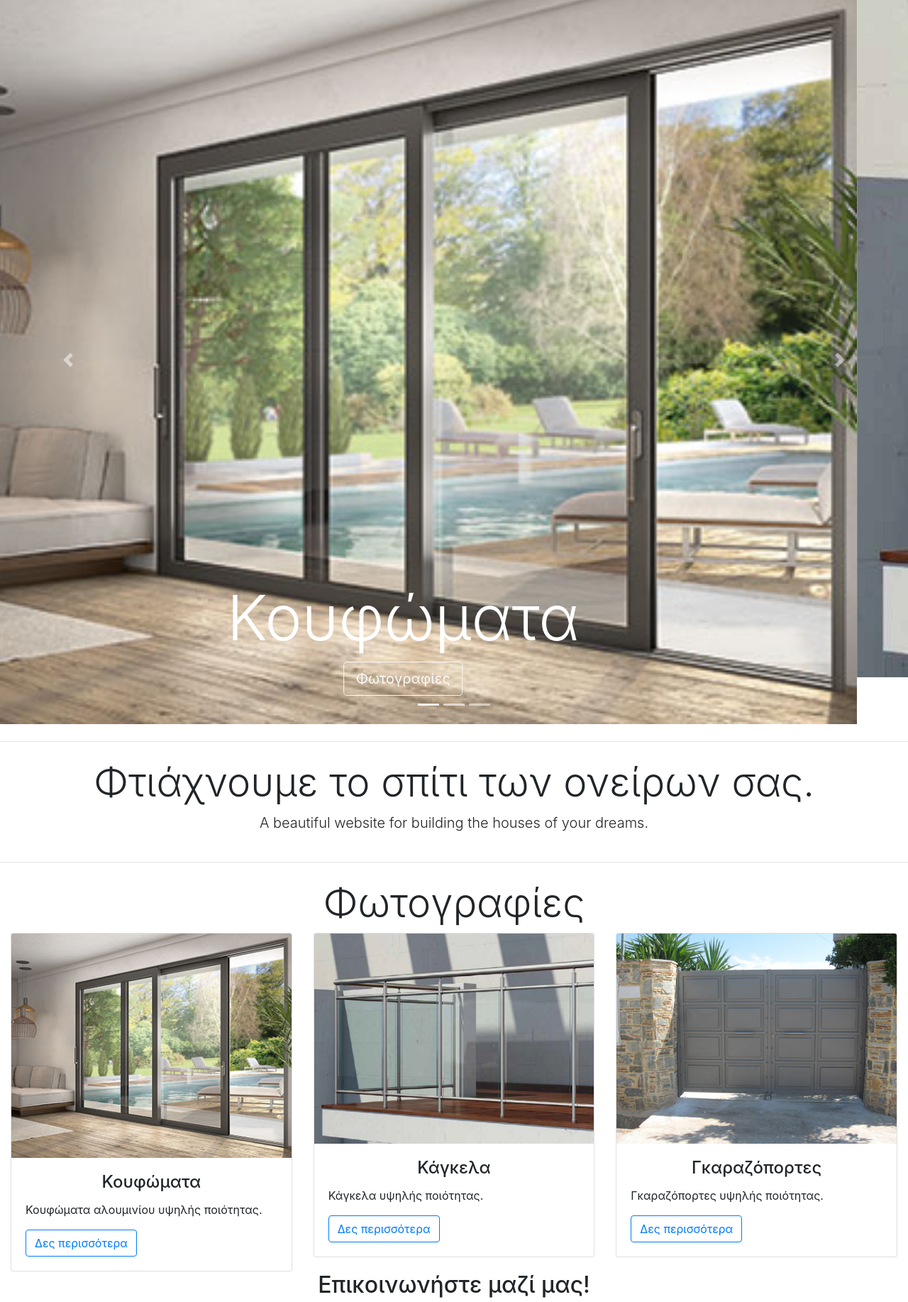
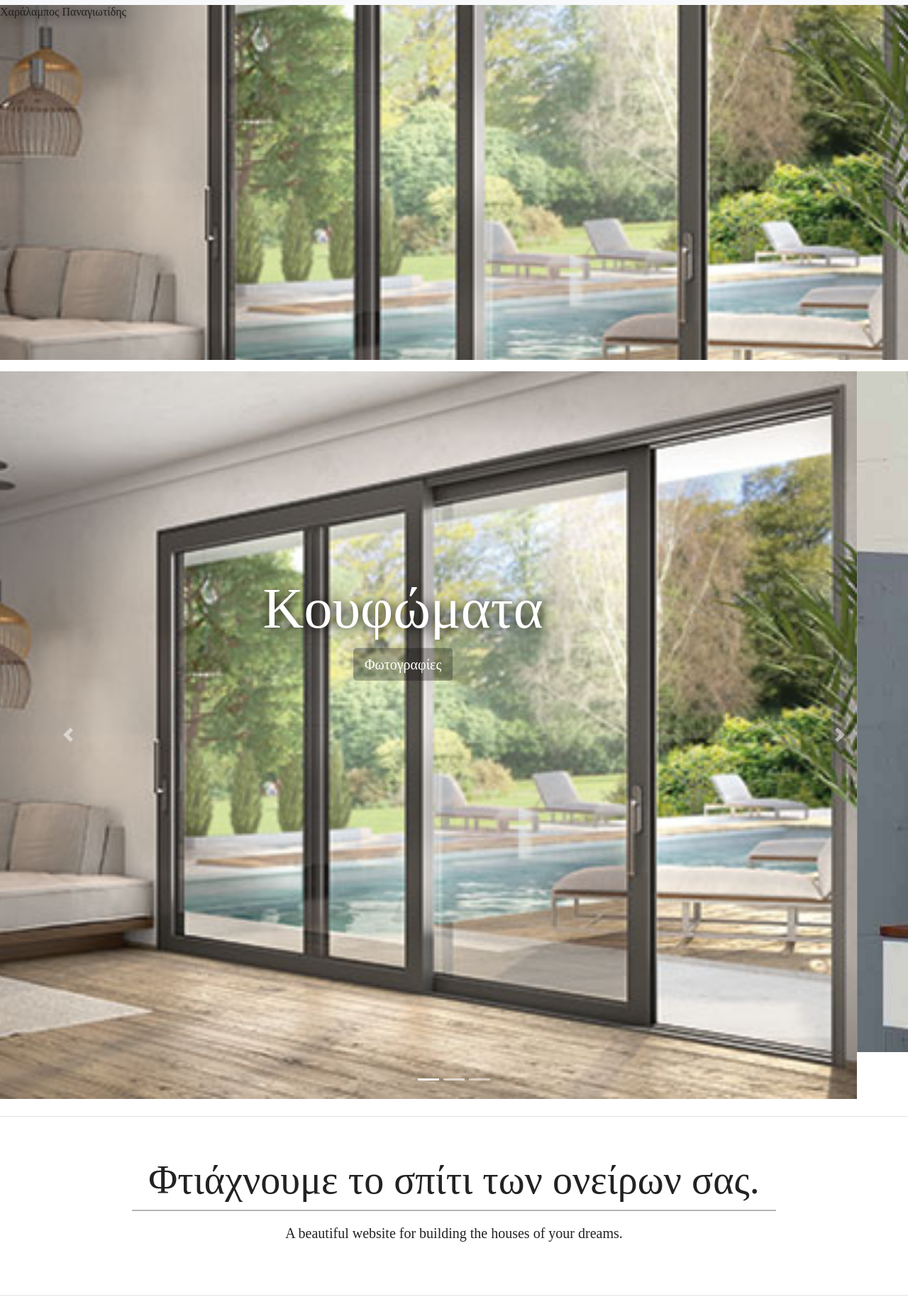
Before and after one commit to liamylo/panagiotidis, a plain HTML site: page index.html in a window 1280 px wide. Shown: the part 61-1895 px from the top of the page at 71% size. Drawn offline with nearby package versions, Linux system fonts and the light colour scheme.

Commit message:
Adding css to the page

```diff
--- a/index.html
+++ b/index.html
@@ -46,6 +46,15 @@
 <!-- Home -->
 <section id="home">
 
+    <!-- Fixed background -->
+    <figure>
+        <div class="fixed-wrap">
+            <div id="fixed">
+                <h1 class="title">Χαράλαμπος Παναγιωτίδης</h1>
+            </div>
+        </div>
+    </figure>
+
     <!-- Image Slider -->
     <div id="slides" class="carousel slide" data-ride="carousel">
         <ul class="carousel-indicators">
@@ -59,21 +68,21 @@
                 <img src="img/koufomata.jpg" alt="Κουφώματα">
                 <div class="carousel-caption">
                     <h1 class="display-2">Κουφώματα</h1>
-                    <button type="button" class="btn btn-outline-light btn-lg">Φωτογραφίες</button>
+                    <button type="button" class="btn btn-primary btn-lg">Φωτογραφίες</button>
                 </div>
             </div>
             <div class="carousel-item">
                 <img src="img/kagkela.jpg" alt="Κάγκελα">
                 <div class="carousel-caption">
                     <h1 class="display-2">Κάγκελα</h1>
-                    <button type="button" class="btn btn-outline-light btn-lg">Φωτογραφίες</button>
+                    <button type="button" class="btn btn-primary btn-lg">Φωτογραφίες</button>
                 </div>
             </div>
             <div class="carousel-item">
                 <img src="img/gkarazoportes.jpg" alt="Γκαραζόπορτες">
                 <div class="carousel-caption">
                     <h1 class="display-2">Γκαραζόπορτες</h1>
-                    <button type="button" class="btn btn-outline-light btn-lg">Φωτογραφίες</button>
+                    <button type="button" class="btn btn-primary btn-lg">Φωτογραφίες</button>
                 </div>
             </div>
         </div>
@@ -89,12 +98,12 @@
 
     <hr class="my-4">
 
-    <div class="container-fluid">
-        <div class="row text-center">
+    <div class="container-fluid padding">
+        <div class="row welcome text-center">
             <div class="col-12">
                 <h1 class="display-4">Φτιάχνουμε το σπίτι των ονείρων σας.</h1>
+                <hr>
             </div>
-
 
             <div class="col-12">
                 <p class="lead">A beautiful website for building the houses of your dreams.</p>
@@ -105,20 +114,12 @@
 
 <hr class="my-4">
 
-<!-- Fixed background -->
-<figure>
-    <div class="fixed-wrap">
-        <div id="fixed">
-
-        </div>
-    </div>
-</figure>
 
 <!-- Photos -->
 <section id="photos">
     <!-- Header -->
-    <div class="container-fluid">
-        <div class="row text-center">
+    <div class="container-fluid padding">
+        <div class="row text-center padding">
             <div class="col-12">
                 <h1 class="display-4">Φωτογραφίες</h1>
             </div>
@@ -127,8 +128,8 @@
     </div>
 
     <!-- Cards -->
-    <div class="container-fluid">
-        <div class="row">
+    <div class="container-fluid padding">
+        <div class="row padding">
             <div class="col-md-4">
                 <div class="card">
                     <img class="card-img-top" src="img/koufomata.jpg">
@@ -144,7 +145,7 @@
                     <img class="card-img-top" src="img/kagkela.jpg">
                     <div class="card-body">
                         <h4 class="card-title text-center">Κάγκελα</h4>
-                        <p class="card-text">Κάγκελα υψηλής ποιότητας.</p>
+                        <p class="card-text">Κάγκελα υψηλής ποιότητας για όλα τα γούστα.</p>
                         <a href="#" class="btn btn-outline-primary">Δες περισσότερα</a>
                     </div>
                 </div>
@@ -166,8 +167,8 @@
 <!-- Videos -->
 <!-- Contact -->
 <section id="contact">
-    <div class="container-fluid">
-        <div class="row text-center">
+    <div class="container-fluid padding">
+        <div class="row text-center padding">
             <div class="col-12">
                 <h2>Επικοινωνήστε μαζί μας!</h2>
             </div>
@@ -198,10 +199,10 @@
 
 <!-- Footer -->
 <footer>
-    <div class="container-fluid">
-        <div class="row text-center">
+    <div class="container-fluid padding">
+        <div class="row text-center padding">
             <div class="col-12">
-                <h5>Χαράλαμπος Παναγιωτίδης &copy;
+                <h5>Copyright &copy; Χαράλαμπος Παναγιωτίδης
                     <script>document.write(new Date().getFullYear());</script>
                 </h5>
             </div>
--- a/style.css
+++ b/style.css
@@ -1,4 +1,91 @@
-.carousel-inner > .carousel-item > img {
-    width:100%;
-    height: auto;
+html, body {
+    height: 100%;
+    width: 100%;
+    font-family: "Times New Roman", serif;
+    color: #222;
 }
+
+/* Navigation Bar */
+.navbar {
+    padding: .8rem;
+}
+.navbar-nav li {
+    padding-right: 20px;
+}
+.nav-link {
+    font-size: 1.1em !important;
+}
+
+/* Carousel */
+.carousel-inner img {
+    width: 100%;
+    height: 100%;
+}
+.carousel-caption {
+    position: absolute;
+    top: 50%;
+    transform: translateY(-50%);
+}
+.carousel-caption h1 {
+    font-size: 500%;
+    text-transform: capitalize;
+    text-shadow: 1px 1px 15px #000;
+}
+
+/* Button */
+.btn-primary {
+    background-color: hsla(222,0%,0%,0.3);
+    border: 1px gray;
+}
+.btn-primary:hover {
+    background-color: hsla(222,0%,0%,0.6);
+    border: 1px gray;
+}
+
+/* Padding */
+.padding {
+    padding-bottom: 2rem;
+}
+.welcome {
+    width: 75%;
+    margin: 0 auto;
+    padding-top: 2rem;
+}
+.welcome hr {
+    border-top: 2px solid #b4b4b4;
+    margin-top: .3rem;
+    margin-bottom: 1rem;
+}
+
+/* Fixed Background Image */
+.fixed-wrap, #fixed {
+    background-image: url("img/koufomata.jpg");
+    min-height: 500px;
+    background-attachment: fixed;
+    background-position: center;
+    background-repeat: no-repeat;
+    background-size: cover;
+}
+
+.fixed-wrap, #fixed h1 {
+    font-size: 100%;
+    text-transform: capitalize;
+    text-shadow: 1px 1px 15px #000;
+}
+
+/*
+.carousel-inner img {
+    width: 100%;
+    height: 100%;
+}
+.carousel-caption {
+    position: absolute;
+    top: 50%;
+    transform: translateY(-50%);
+}
+.carousel-caption h1 {
+    font-size: 500%;
+    text-transform: capitalize;
+    text-shadow: 1px 1px 15px #000;
+}
+/* Cards */
```
Also changed, not shown: 1 other file.
